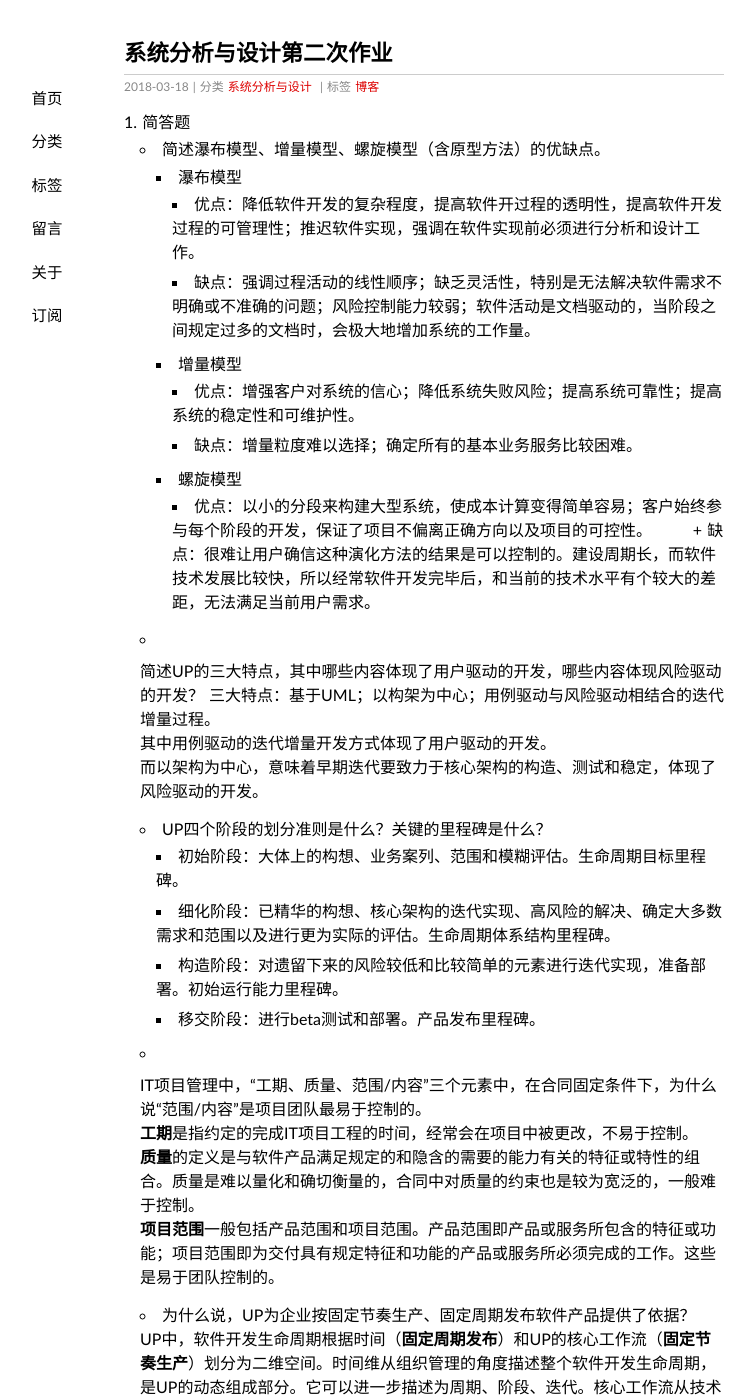
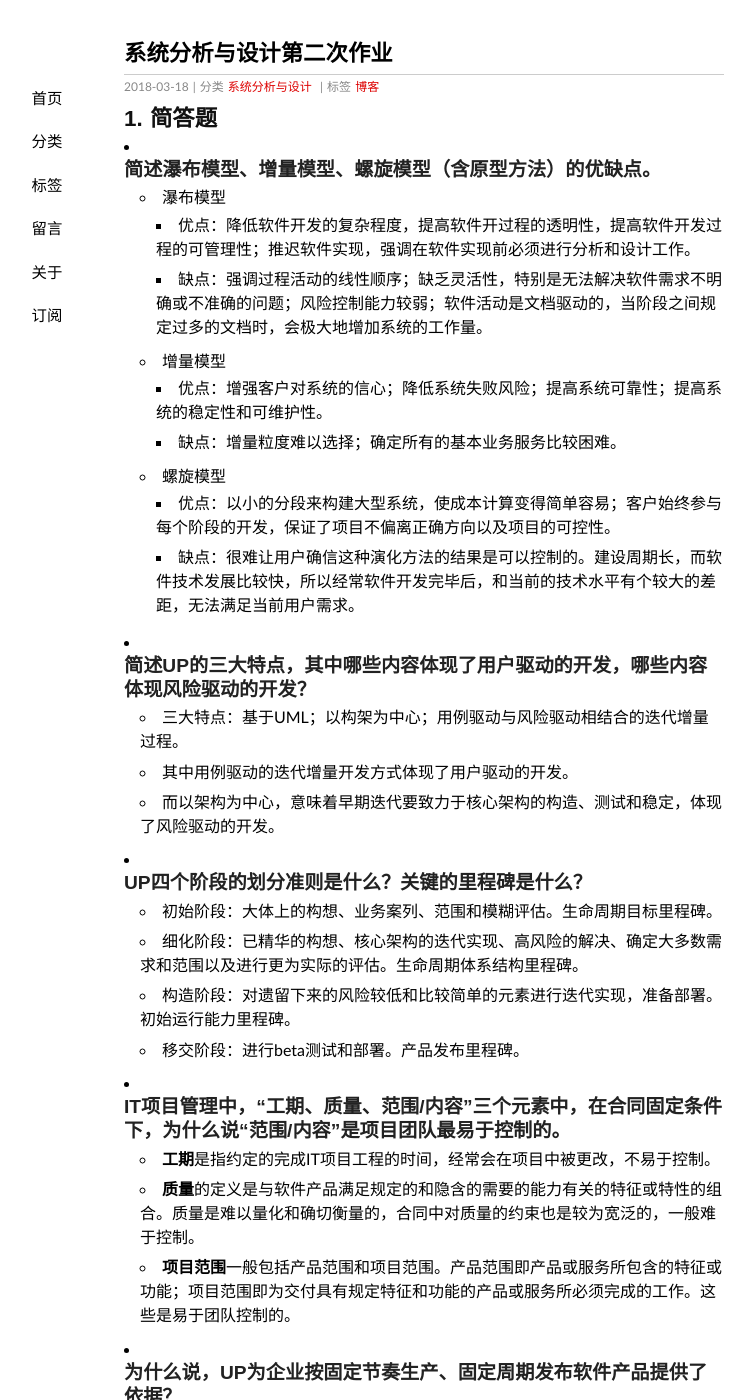
Before and after one commit to houhx/houhx.github.io, a Jekyll site: the page built from _posts/2018-03-18-系统分析与设计第二次作业.md, in a window 1280 px wide and 1400 px high. Shown: the whole window, without its empty margins (216-971 px from the left). Built offline with Jekyll 4.4.1, drawn with Linux system fonts in a browser that asks for light colours; comment, search, counter and statistics services are not loaded.

Commit message:
modified some format

```diff
--- a/_posts/2018-03-18-系统分析与设计第二次作业.md
+++ b/_posts/2018-03-18-系统分析与设计第二次作业.md
@@ -4,43 +4,43 @@ title: 系统分析与设计第二次作业
 date: 2018-03-18 21:40:00+00:00
 categories: 系统分析与设计
 tags: 博客
+---
+
+## 1. 简答题
+- ### 简述瀑布模型、增量模型、螺旋模型（含原型方法）的优缺点。
+  * 瀑布模型
+    + 优点：降低软件开发的复杂程度，提高软件开过程的透明性，提高软件开发过程的可管理性；推迟软件实现，强调在软件实现前必须进行分析和设计工作。
+    + 缺点：强调过程活动的线性顺序；缺乏灵活性，特别是无法解决软件需求不明确或不准确的问题；风险控制能力较弱；软件活动是文档驱动的，当阶段之间规定过多的文档时，会极大地增加系统的工作量。
+  * 增量模型
+    + 优点：增强客户对系统的信心；降低系统失败风险；提高系统可靠性；提高系统的稳定性和可维护性。
+    + 缺点：增量粒度难以选择；确定所有的基本业务服务比较困难。
+  * 螺旋模型
+    + 优点：以小的分段来构建大型系统，使成本计算变得简单容易；客户始终参与每个阶段的开发，保证了项目不偏离正确方向以及项目的可控性。
+    + 缺点：很难让用户确信这种演化方法的结果是可以控制的。建设周期长，而软件技术发展比较快，所以经常软件开发完毕后，和当前的技术水平有个较大的差距，无法满足当前用户需求。
+- ### 简述UP的三大特点，其中哪些内容体现了用户驱动的开发，哪些内容体现风险驱动的开发？
+    + 三大特点：基于UML；以构架为中心；用例驱动与风险驱动相结合的迭代增量过程。
+    + 其中用例驱动的迭代增量开发方式体现了用户驱动的开发。
+    + 而以架构为中心，意味着早期迭代要致力于核心架构的构造、测试和稳定，体现了风险驱动的开发。
+
+- ### UP四个阶段的划分准则是什么？关键的里程碑是什么？
+    * 初始阶段：大体上的构想、业务案列、范围和模糊评估。生命周期目标里程碑。
+    * 细化阶段：已精华的构想、核心架构的迭代实现、高风险的解决、确定大多数需求和范围以及进行更为实际的评估。生命周期体系结构里程碑。
+    * 构造阶段：对遗留下来的风险较低和比较简单的元素进行迭代实现，准备部署。初始运行能力里程碑。
+    * 移交阶段：进行beta测试和部署。产品发布里程碑。
+
+- ### IT项目管理中，“工期、质量、范围/内容”三个元素中，在合同固定条件下，为什么说“范围/内容”是项目团队最易于控制的。
+    * **工期**是指约定的完成IT项目工程的时间，经常会在项目中被更改，不易于控制。
+    * **质量**的定义是与软件产品满足规定的和隐含的需要的能力有关的特征或特性的组合。质量是难以量化和确切衡量的，合同中对质量的约束也是较为宽泛的，一般难于控制。
+    * **项目范围**一般包括产品范围和项目范围。产品范围即产品或服务所包含的特征或功能；项目范围即为交付具有规定特征和功能的产品或服务所必须完成的工作。这些是易于团队控制的。
+
+- ### 为什么说，UP为企业按固定节奏生产、固定周期发布软件产品提供了依据？
+    UP中，软件开发生命周期根据时间（**固定周期发布**）和UP的核心工作流（**固定节奏生产**）划分为二维空间。时间维从组织管理的角度描述整个软件开发生命周期，是UP的动态组成部分。它可以进一步描述为周期、阶段、迭代。核心工作流从技术角度描述UP的静态组成部分，它可进一步描述为行为、工作流、产品、角色。
 
 ---
 
-1. 简答题
-   - 简述瀑布模型、增量模型、螺旋模型（含原型方法）的优缺点。
-     * 瀑布模型
-        + 优点：降低软件开发的复杂程度，提高软件开过程的透明性，提高软件开发过程的可管理性；推迟软件实现，强调在软件实现前必须进行分析和设计工作。
-        + 缺点：强调过程活动的线性顺序；缺乏灵活性，特别是无法解决软件需求不明确或不准确的问题；风险控制能力较弱；软件活动是文档驱动的，当阶段之间规定过多的文档时，会极大地增加系统的工作量。
-     * 增量模型
-        + 优点：增强客户对系统的信心；降低系统失败风险；提高系统可靠性；提高系统的稳定性和可维护性。
-        + 缺点：增量粒度难以选择；确定所有的基本业务服务比较困难。
-     * 螺旋模型
-        + 优点：以小的分段来构建大型系统，使成本计算变得简单容易；客户始终参与每个阶段的开发，保证了项目不偏离正确方向以及项目的可控性。
-        + 缺点：很难让用户确信这种演化方法的结果是可以控制的。建设周期长，而软件技术发展比较快，所以经常软件开发完毕后，和当前的技术水平有个较大的差距，无法满足当前用户需求。
-   - 简述UP的三大特点，其中哪些内容体现了用户驱动的开发，哪些内容体现风险驱动的开发？
-      三大特点：基于UML；以构架为中心；用例驱动与风险驱动相结合的迭代增量过程。
-      其中用例驱动的迭代增量开发方式体现了用户驱动的开发。
-      而以架构为中心，意味着早期迭代要致力于核心架构的构造、测试和稳定，体现了风险驱动的开发。
-
-   - UP四个阶段的划分准则是什么？关键的里程碑是什么？
-     * 初始阶段：大体上的构想、业务案列、范围和模糊评估。生命周期目标里程碑。
-     * 细化阶段：已精华的构想、核心架构的迭代实现、高风险的解决、确定大多数需求和范围以及进行更为实际的评估。生命周期体系结构里程碑。
-     * 构造阶段：对遗留下来的风险较低和比较简单的元素进行迭代实现，准备部署。初始运行能力里程碑。
-     * 移交阶段：进行beta测试和部署。产品发布里程碑。
-
-   - IT项目管理中，“工期、质量、范围/内容”三个元素中，在合同固定条件下，为什么说“范围/内容”是项目团队最易于控制的。
-     **工期**是指约定的完成IT项目工程的时间，经常会在项目中被更改，不易于控制。
-     **质量**的定义是与软件产品满足规定的和隐含的需要的能力有关的特征或特性的组合。质量是难以量化和确切衡量的，合同中对质量的约束也是较为宽泛的，一般难于控制。
-     **项目范围**一般包括产品范围和项目范围。产品范围即产品或服务所包含的特征或功能；项目范围即为交付具有规定特征和功能的产品或服务所必须完成的工作。这些是易于团队控制的。
-
-   - 为什么说，UP为企业按固定节奏生产、固定周期发布软件产品提供了依据？
-     UP中，软件开发生命周期根据时间（**固定周期发布**）和UP的核心工作流（**固定节奏生产**）划分为二维空间。时间维从组织管理的角度描述整个软件开发生命周期，是UP的动态组成部分。它可以进一步描述为周期、阶段、迭代。核心工作流从技术角度描述UP的静态组成部分，它可进一步描述为行为、工作流、产品、角色。
-
----
-
-2. 项目管理使用
+## 2. 项目管理使用
    + 个人任务
      ![](../assets/点餐-初始阶段-个人任务.png)
+
    + 团队看板
      ![](../assets/点餐-初始阶段-团队看板.png)
```
Also changed, not shown: _posts/2018-03-09-hello-blog.md (+1 -13 lines).
